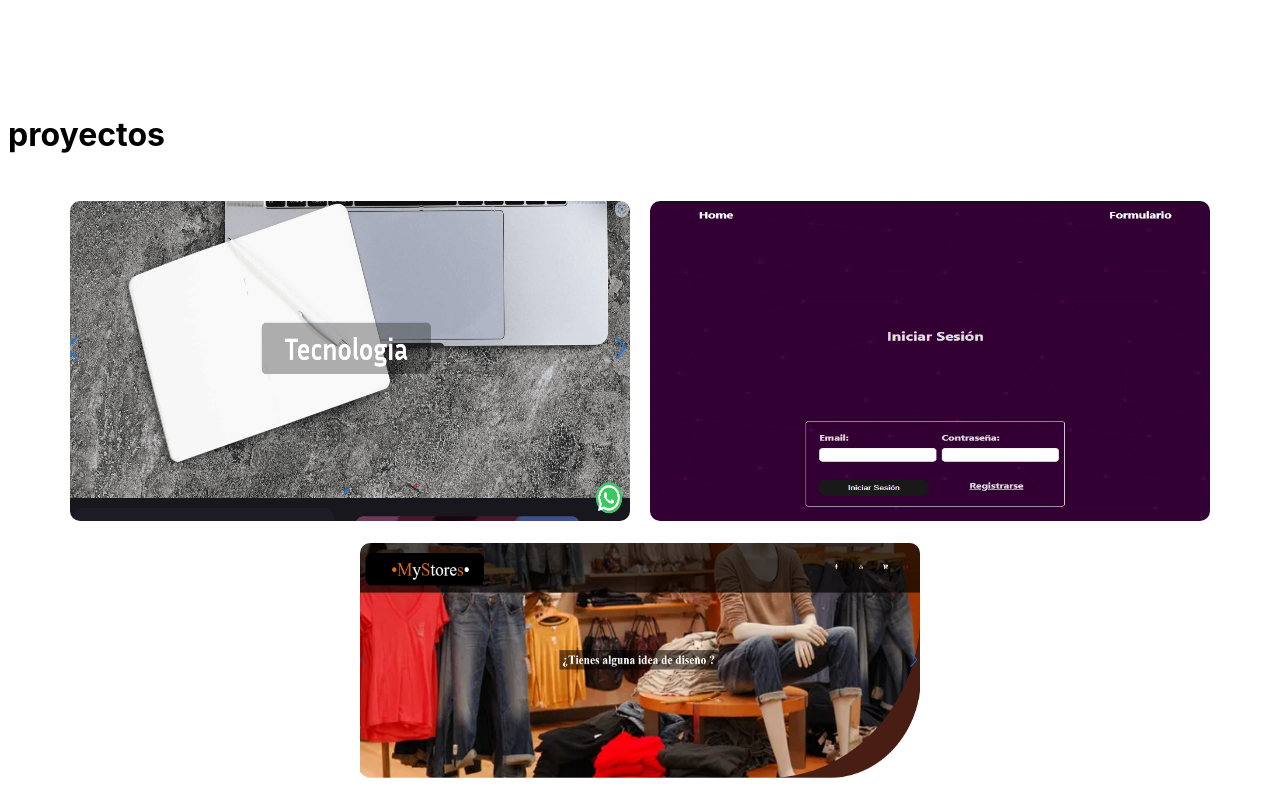
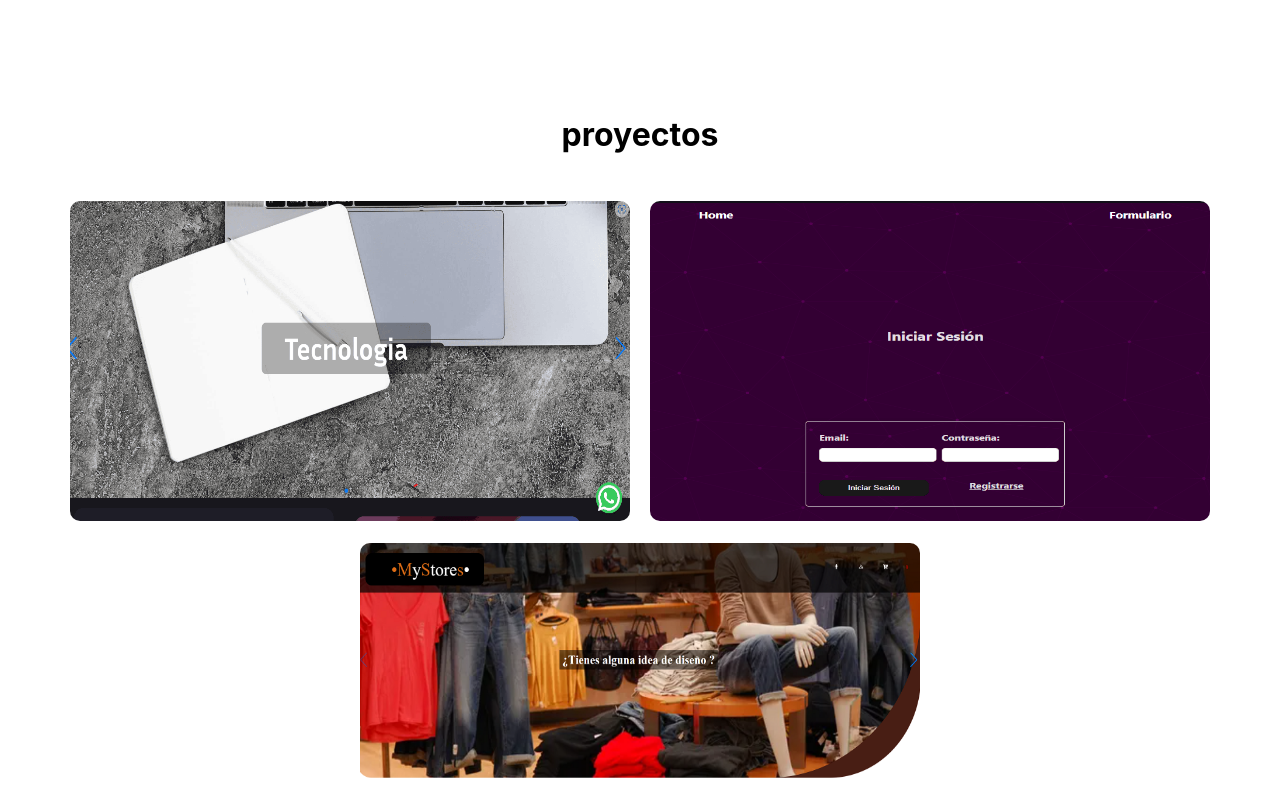
Before and after one commit to jzpoe/portafolio-developer, a React (Vite) app: page / in a window 1280 px wide. Shown: the part 1845-2640 px from the top of the page. Built offline with nearby package versions, Linux system fonts and the light colour scheme.

Commit message:
se agrega nuevo proyecto1

```diff
--- a/package.json
+++ b/package.json
@@ -13,7 +13,6 @@
     "@tsparticles/react": "^3.0.0",
     "react": "^18.2.0",
     "react-dom": "^18.2.0",
-    "react-reveal": "^1.2.2",
     "react-tsparticles": "^2.12.2",
     "scrollreveal": "^4.0.9",
     "tsparticles": "^3.2.2",
--- a/src/components/proyects/Proyect.jsx
+++ b/src/components/proyects/Proyect.jsx
@@ -1,4 +1,3 @@
-import { Fade } from 'react-reveal';
 import './proyect.css';
 
 const Proyect = () => {
@@ -8,7 +7,7 @@ const Proyect = () => {
         <h1 className='proyectos-h1'>proyectos</h1>
       </div>
       <div className='contenedor-proyectos'>
-        <Fade bottom cascade>
+
           <a href="https://all-tech-board.vercel.app/" target="_blank">
             <img src="/assets/proyectos/reparaciones.png" alt="" />
           </a>
@@ -18,7 +17,7 @@ const Proyect = () => {
           <a href="https://store-full.vercel.app/" target="_blank">
             <img src="/assets/proyectos/fullStore.png" alt="" />
           </a>
-        </Fade>
+
       </div>
     </>
   )
--- a/src/components/proyects/proyect.css
+++ b/src/components/proyects/proyect.css
@@ -17,6 +17,10 @@ justify-content:space-between;
     width: 70vh;
     height: 40vh;
 margin: 10px;
+}
+.proyectos-h1{
+    display: flex;
+    justify-content: center;
 }
 
 @media screen and (max-width: 767px) {
```
Also changed, not shown: 1 other file (tests, documents, lock files or other folders).
